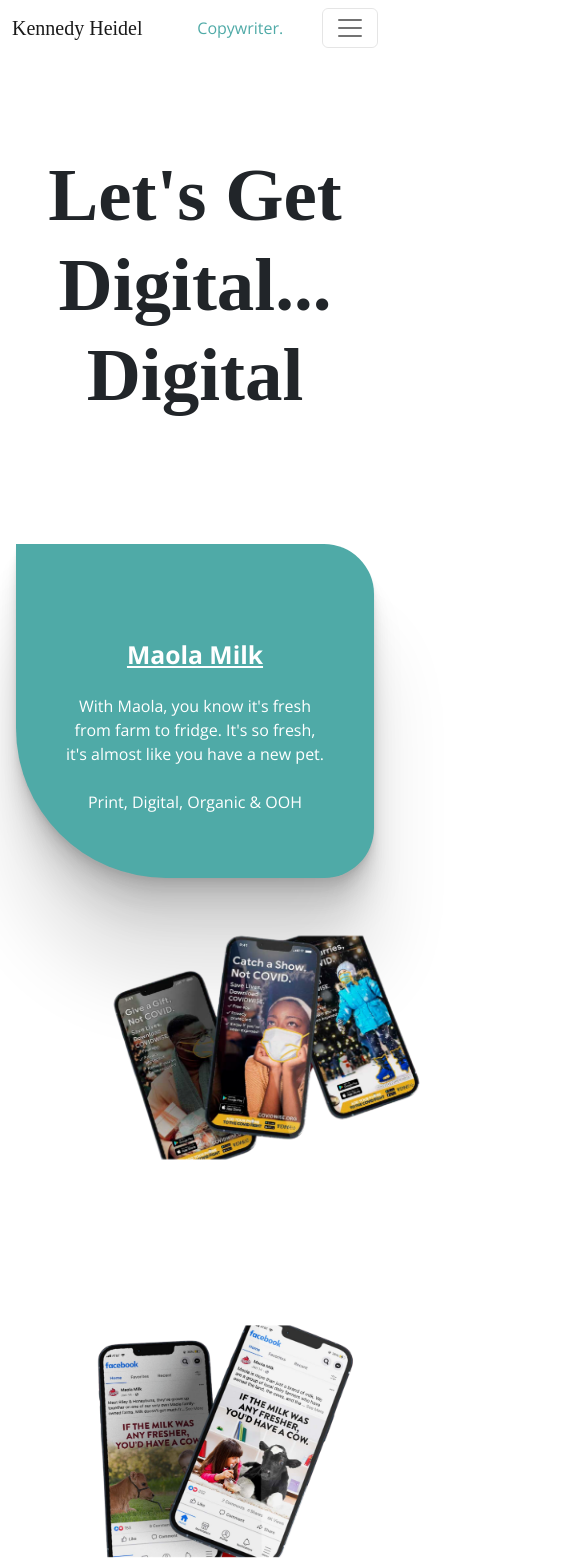
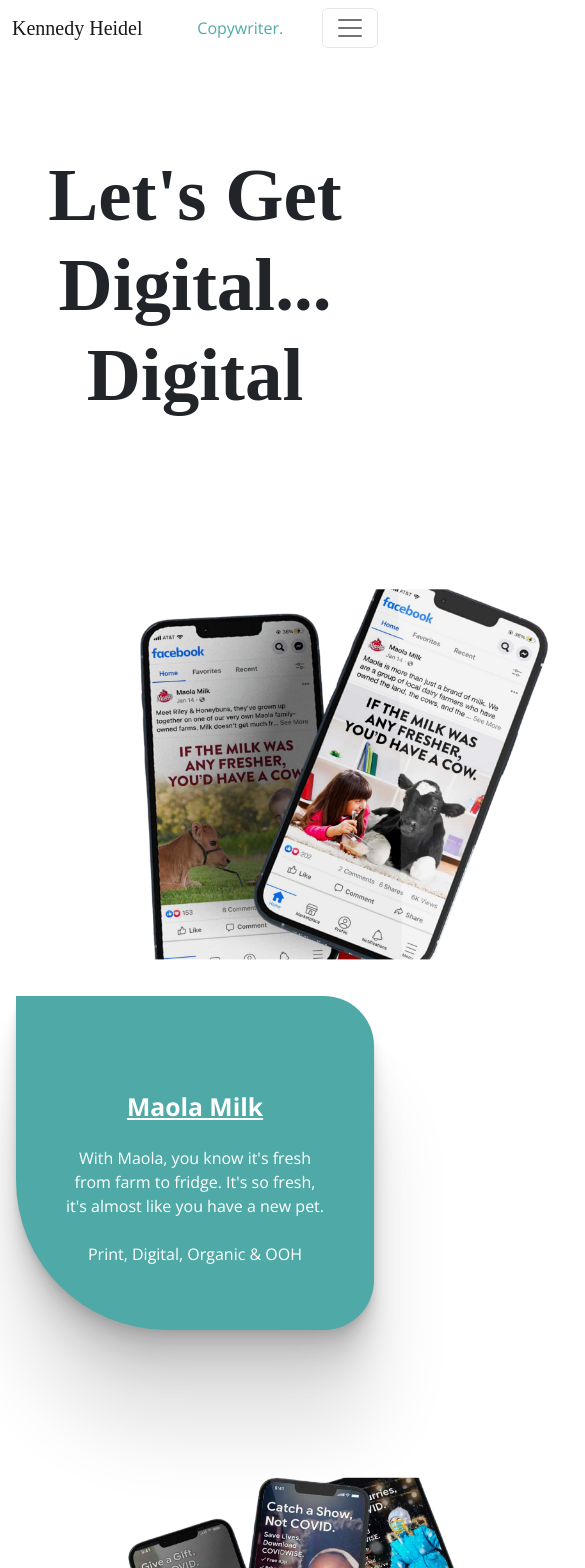
Before and after one commit to spencerrossrobinson/kennedy-heidel, a React (Create React App) app: page /digital in a window 390 px wide. Shown: the top 1568 px of the page, 585 px wide, since content can reach past the window. Built offline with nearby package versions, Linux system fonts and the light colour scheme; a web font is replaced by a local one.

Commit message:
Digital Responsive Tweaks

```diff
--- a/src/pages/Digital.js
+++ b/src/pages/Digital.js
@@ -22,7 +22,7 @@
         </Row>
         <Row className="p-3 mb-5" style={{ marginTop: 100 }}>
           <Col
-            className="text-center zoom p-5 m-auto blue-background card-shadow"
+            className="text-center zoom p-5 m-auto blue-background card-shadow d-none d-lg-block"
             style={{
               borderBottomLeftRadius: 150,
               borderTopRightRadius: 50,
@@ -30,7 +30,7 @@
               color: "white",
             }}
             xs={12}
-            sm={5}
+            md={5}
           >
             <Link
               to="https://maolamilk.com/"
@@ -50,22 +50,51 @@
             </p>
             <p>Print, Digital, Organic & OOH</p>
           </Col>
-          <Col className="text-center m-auto" xs={12} sm={5}>
+          <Col className="text-center m-auto" xs={12} lg={6}>
+            <img
+              src={milk}
+              alt="plant"
+              //   className="img-fluid"
+              style={{ borderRadius: 50, width: "40rem" }}
+            />
+          </Col>
+          <Col
+            className="text-center zoom p-5 m-auto blue-background card-shadow d-block d-lg-none"
+            style={{
+              borderBottomLeftRadius: 150,
+              borderTopRightRadius: 50,
+              borderBottomRightRadius: 50,
+              color: "white",
+            }}
+            xs={12}
+            lg={5}
+          >
+            <Link
+              to="https://maolamilk.com/"
+              style={{ color: "inherit", textDecoration: "none" }}
+              target="_blank"
+            >
+              <h2
+                className="mt-5"
+                style={{ fontWeight: 700, textDecoration: "underline" }}
+              >
+                Maola Milk
+              </h2>
+            </Link>
+            <p className="mb-4 mt-4">
+              With Maola, you know it's fresh from farm to fridge. It's so
+              fresh, it's almost like you have a new pet.
+            </p>
+            <p>Print, Digital, Organic & OOH</p>
+          </Col>
+        </Row>
+        <Row className="p-3 ">
+          <Col className="text-center m-auto" xs={12} lg={5}>
             <img
               src={health}
               alt="plant"
               //   className="img-fluid"
-              style={{ borderRadius: 50, width: "30rem" }}
-            />
-          </Col>
-        </Row>
-        <Row className="p-3 mb-5">
-          <Col className="text-center m-auto" xs={12} sm={5}>
-            <img
-              src={milk}
-              alt="plant"
-              //   className="img-fluid"
-              style={{ borderRadius: 50, width: "25rem" }}
+              style={{ borderRadius: 50, width: "35rem" }}
             />
           </Col>
           <Col
@@ -77,7 +106,7 @@
               color: "white",
             }}
             xs={12}
-            sm={7}
+            lg={5}
           >
             <Link
               to="https://www.vdh.virginia.gov/covidwise/"
```
